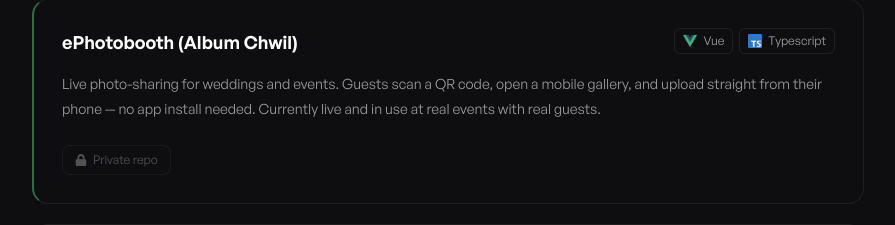
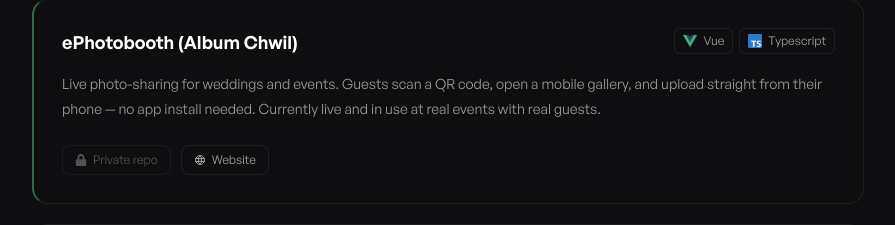
Before and after one commit to bartoszb0/portfolio, a React (Vite) app: page / in a window 1280 px wide. Shown: the part 900-1125 px from the top of the page, without its empty margins (192-1087 px from the left). Built offline with nearby package versions, Linux system fonts and the light colour scheme; the HTML template or start-up script is replaced by a standard one.

Commit message:
add website link to SelectedProject component

```diff
--- a/src/components/SelectedProject.tsx
+++ b/src/components/SelectedProject.tsx
@@ -1,4 +1,5 @@
 import { FaGithub, FaLink, FaLock } from "react-icons/fa";
+import { TbWorld } from "react-icons/tb";
 import djangoImg from "../../images/django.png";
 import javascriptImg from "../../images/javascript.png";
 import nextImg from "../../images/next.png";
@@ -15,6 +16,7 @@ type SelectedProjectProps = {
   description: string;
   github?: string;
   demo?: string;
+  website?: string;
   technologies: string[];
 };
 
@@ -24,6 +26,7 @@ export default function SelectedProject({
   description,
   github,
   demo,
+  website,
   technologies,
 }: SelectedProjectProps) {
   const images: Record<string, string> = {
@@ -130,6 +133,19 @@ export default function SelectedProject({
             Live demo
           </a>
         )}
+
+        {website && (
+          <a
+            href={website}
+            target="_blank"
+            rel="noopener noreferrer"
+            className="flex items-center gap-1.5 px-3 py-1.5 rounded-lg border border-white/[0.07] text-neutral-400 hover:border-accent/50 hover:text-accent transition-all duration-200"
+            style={{ backgroundColor: "var(--color-bg)" }}
+          >
+            <TbWorld size={12} />
+            Website
+          </a>
+        )}
       </div>
     </div>
   );
--- a/src/components/SelectedWork.tsx
+++ b/src/components/SelectedWork.tsx
@@ -20,6 +20,7 @@ export default function SelectedWork() {
         <SelectedProject
           title="ePhotobooth (Album Chwil)"
           description="Live photo-sharing for weddings and events. Guests scan a QR code, open a mobile gallery, and upload straight from their phone — no app install needed. Currently live and in use at real events with real guests."
+          website="https://albumchwil.pl/"
           technologies={["Vue", "Typescript"]}
         />
         <SelectedProject
```
